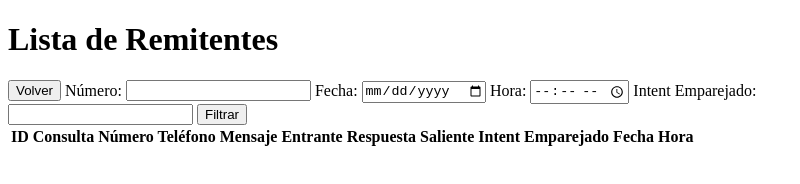
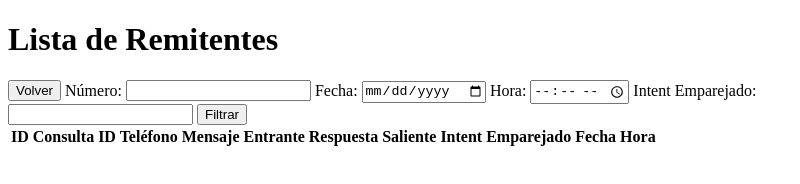
Before and after one commit to LeuxDeux/AVUTN-Electron, an Electron app: page remitentes.html in a window 800 px wide. Drawn offline with Linux system fonts and the light colour scheme; no server answers.

Commit message:
formato de codigo

```diff
--- a/main.js
+++ b/main.js
@@ -156,11 +156,6 @@ ipcMain.on('stop-app', () => {
       remitentesWindow.close();
     }
   });
-  /*ipcMain.on('update-remitentes', (event, formattedSenderId) => {
-    if (remitentesWindow) {
-      remitentesWindow.webContents.send('update-remitentes', formattedSenderId);
-    }
-  });*/
   /////////////////////////////////////////////////
   //Ventana filtro.html
   let filtroWindow; // Agrega una variable global para la ventana de filtro
--- a/remitentes.html
+++ b/remitentes.html
@@ -27,7 +27,7 @@
     <thead>
       <tr>
         <th>ID Consulta</th>
-        <th>Número Teléfono</th>
+        <th>ID Teléfono</th>
         <th>Mensaje Entrante</th>
         <th>Respuesta Saliente</th>
         <th>Intent Emparejado</th>
@@ -203,11 +203,6 @@ setInterval(mostrarTodasLasConsultas, 10000);
     const { ipcRenderer } = require("electron");
     // Maneja eventos de actualización de remitentes
     const { extractFormattedSenderId } = require('./main.js');
-
-    /*ipcRenderer.on('update-remitentes', (event, formattedSenderId) => {
-      remitentesNumber.innerText = `Número de Teléfono: ${formattedSenderId}`;
-    });*/
-    // Maneja eventos de clic en el botón
   </script>
   <script src="main.js"></script>
 </body>
```
Also changed, not shown: filtro.html (+1 -1 lines), index.html (+0 -4 lines).
